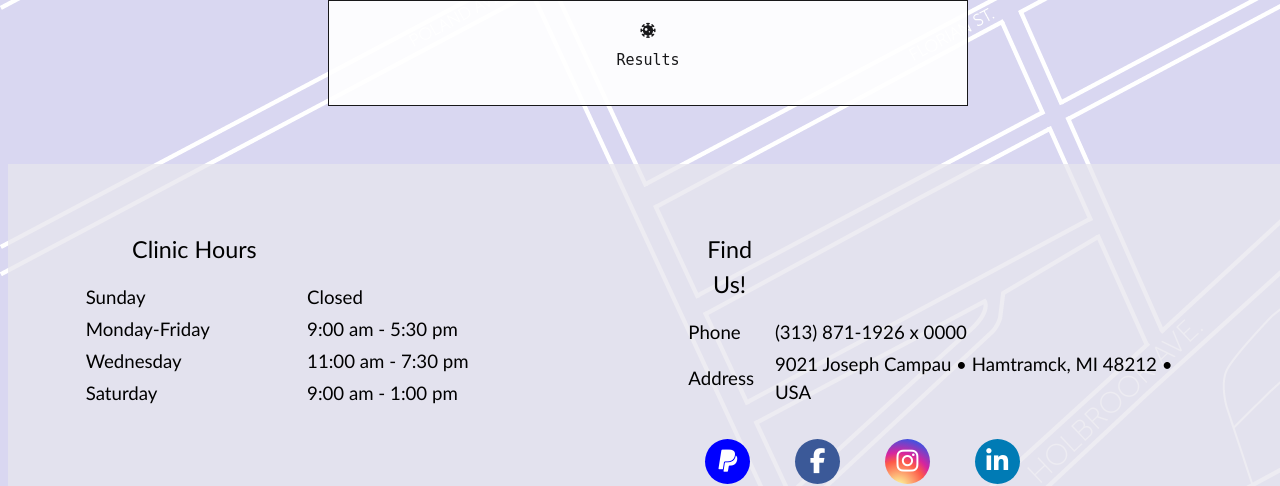
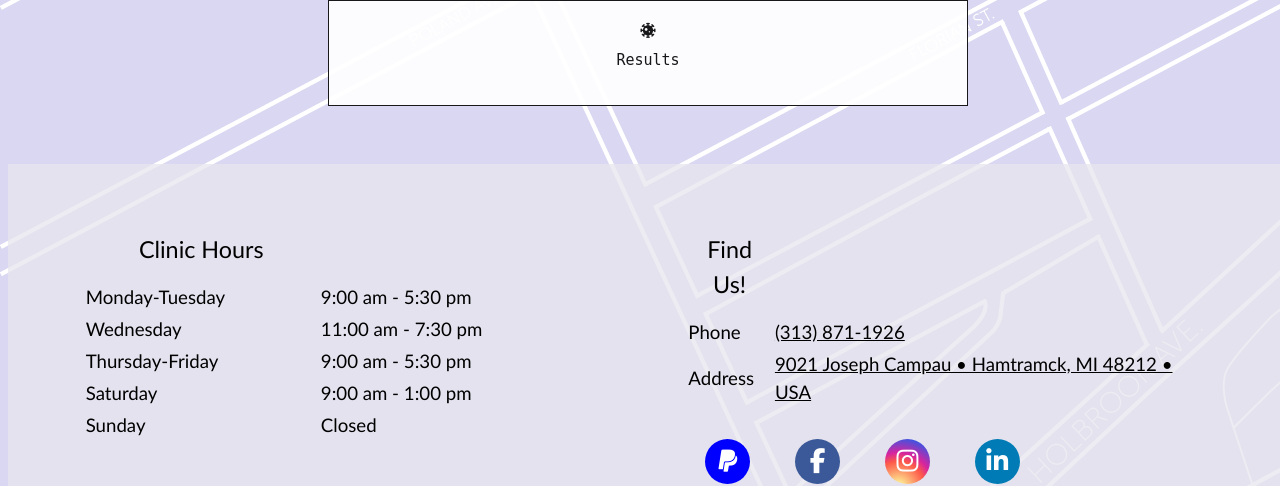
Before and after one commit to aliasadi84/Covid-19-Testing-Registration-Website, a PHP site: page /patient/patient.php in a window 1280 px wide; the page is wider, and only the part inside the window is pictured. Shown: the part 587-1073 px from the top of that part. Run offline with PHP 8.4, Linux system fonts and the light colour scheme; a user stored in the database is signed in; data comes from the database, SQL or seed files in the repository; data that the repository does not hold is empty; some libraries are stand-ins or nearby versions.

Commit message:
Update patient.php

```diff
--- a/patient/patient.php
+++ b/patient/patient.php
@@ -61,7 +61,6 @@ $userRow=mysqli_fetch_array($res,MYSQLI_ASSOC);
 
 
 </body>
-
 <footer id="footer">
   <section class="hours">
     <br>
@@ -69,12 +68,9 @@ $userRow=mysqli_fetch_array($res,MYSQLI_ASSOC);
       <tr>
         <th><h3>Clinic Hours</h3></th>
       </tr>
+
        <tr>
-        <td>Sunday</td>
-        <td>Closed</td>
-       </tr>
-       <tr>
-          <td>Monday-Friday</td>
+          <td>Monday-Tuesday</td>
           <td>9:00 am - 5:30 pm</td>
         </tr>
         <tr>
@@ -82,9 +78,17 @@ $userRow=mysqli_fetch_array($res,MYSQLI_ASSOC);
           <td>11:00 am - 7:30 pm</td>
         </tr>
         <tr>
+          <td>Thursday-Friday</td>
+          <td>9:00 am - 5:30 pm</td>
+        </tr>
+        <tr>
           <td>Saturday</td>
           <td>9:00 am - 1:00 pm</td>
         </tr>
+        <tr>
+          <td>Sunday</td>
+          <td>Closed</td>
+       </tr>
     </table>
     <br>
   </section>
@@ -95,19 +99,19 @@ $userRow=mysqli_fetch_array($res,MYSQLI_ASSOC);
             </tr>
             <tr>
                 <td>Phone</td>
-                <td>(313) 871-1926 x 0000</td><br>
+                <td><a href="tel:3138711926">(313) 871-1926</a></td><br>
               </tr>
             <tr>
               <td>Address</td>
-              <td>9021 Joseph Campau &bull; Hamtramck, MI 48212 &bull; USA</td>
+              <td><a href="https://goo.gl/maps/AYQRS5F6WrYikLVj7" target="_blank">9021 Joseph Campau &bull; Hamtramck, MI 48212 &bull; USA</a></td>
             </tr>
             </table>
             <br>
             <div>
-            <a href="https://www.paypal.com/fundraiser/charity/2121252" class="fa fa-paypal"></a>
-            <a href="https://www.facebook.com/WayneCountyHealthyCommunities/" class="fa fa-facebook"></a>
-            <a href="https://www.instagram.com/waynecountyhealthycommunities/" class="fa fa-instagram"></a>
-            <a href="https://www.linkedin.com/company/wayne-county-healhty-communities/" class="fa fa-linkedin"></a>
+            <a href="https://www.paypal.com/fundraiser/charity/2121252" target="_blank" class="fa fa-paypal"></a>
+            <a href="https://www.facebook.com/WayneCountyHealthyCommunities/" target="_blank" class="fa fa-facebook"></a>
+            <a href="https://www.instagram.com/waynecountyhealthycommunities/" target="_blank" class="fa fa-instagram"></a>
+            <a href="https://www.linkedin.com/company/wayne-county-healhty-communities/" target="_blank" class="fa fa-linkedin"></a>
           </div>
     </section>
 </footer>
```
